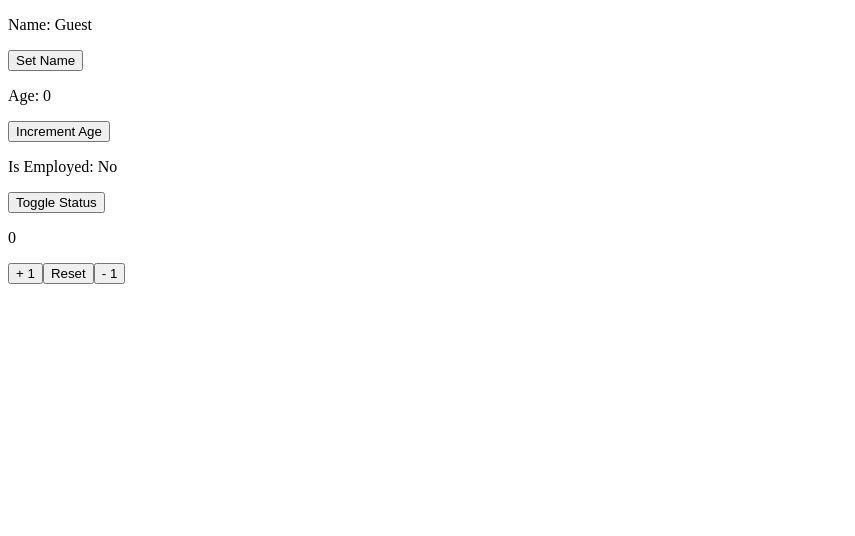
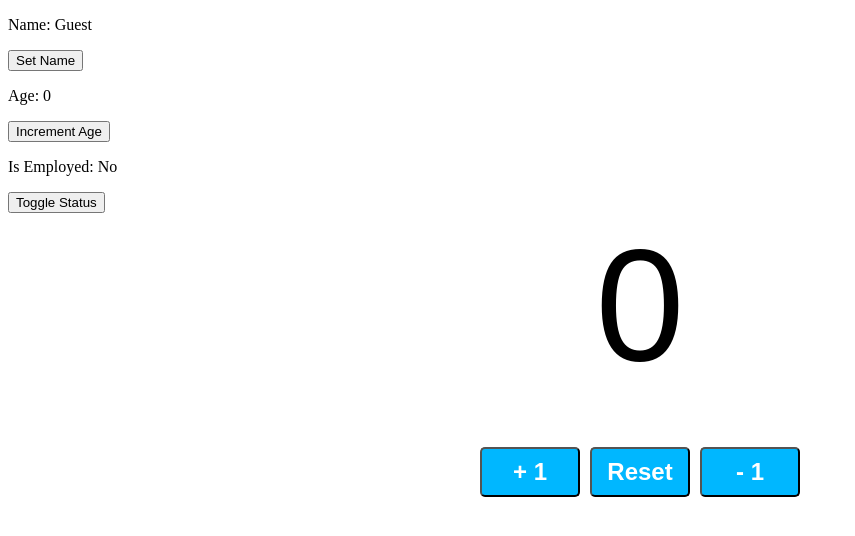
Before and after one commit to JL-Agbalo/bro_code_tutorial, a React (Vite) app: page / in a window 1280 px wide. Shown: the top 536 px of the page, without its empty margins (0-855 px from the left). Built offline with nearby package versions, Linux system fonts and the light colour scheme.

Commit message:
Adding Styles in counter

```diff
--- a/src/index.css
+++ b/src/index.css
@@ -91,3 +91,33 @@
   color:hsl(0, 0%, 45%);
   cursor: pointer;
 }
+
+
+.counter-container{
+  text-align: center;
+  font-family: Arial, "Helvetica Neue", Helvetica, sans-serif;
+}
+
+.count-display{
+ font-size: 10em;
+ margin-top: 0;
+ margin-bottom: 50px;
+}
+
+.counter-button{
+  width: 100px;
+  height: 50px;
+  font-size: 1.5em;
+  font-weight: bold;
+  margin: 0px 5px;
+  background-color: hsl(197, 100%, 50%);
+  color: white;
+  bottom: none;
+  border-radius: 5px;
+  cursor: pointer;
+}
+
+.counter-button:hover{
+  background-color: hsl(197, 100%, 30%);
+
+}
```
